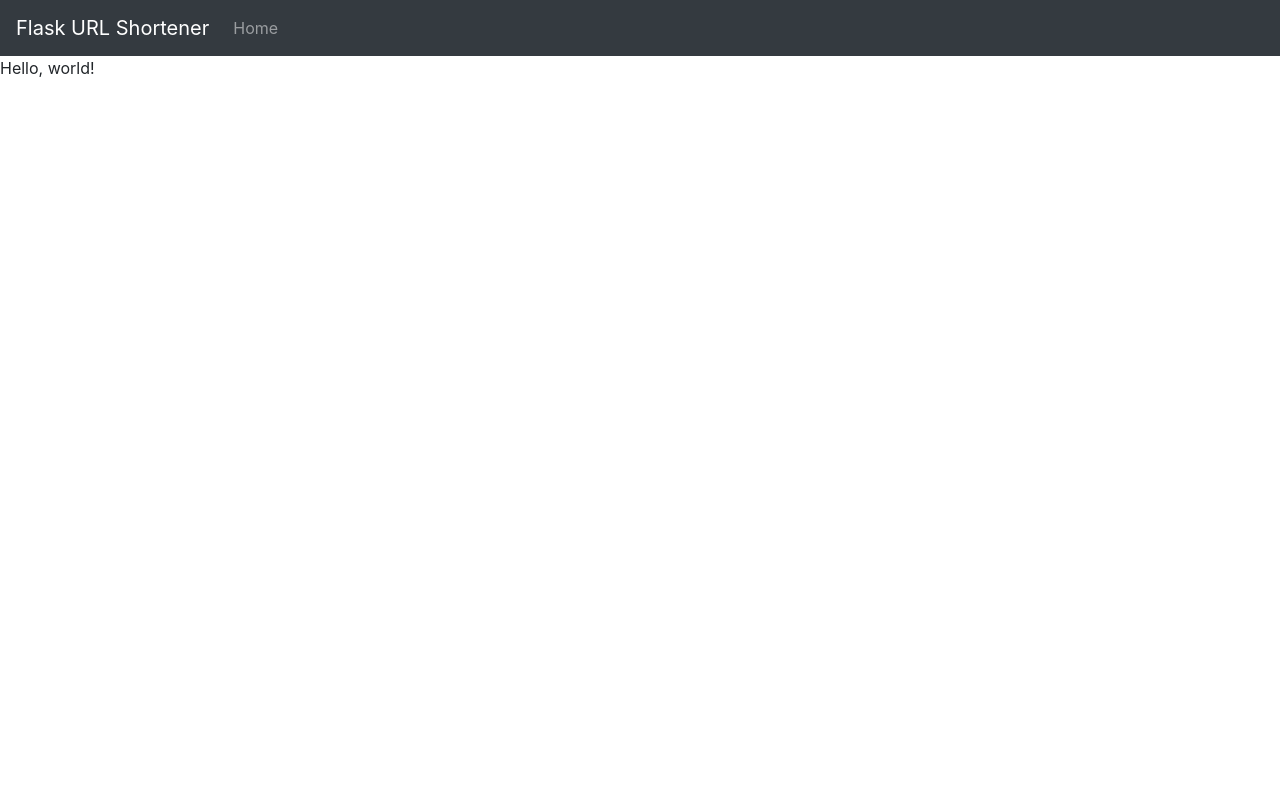
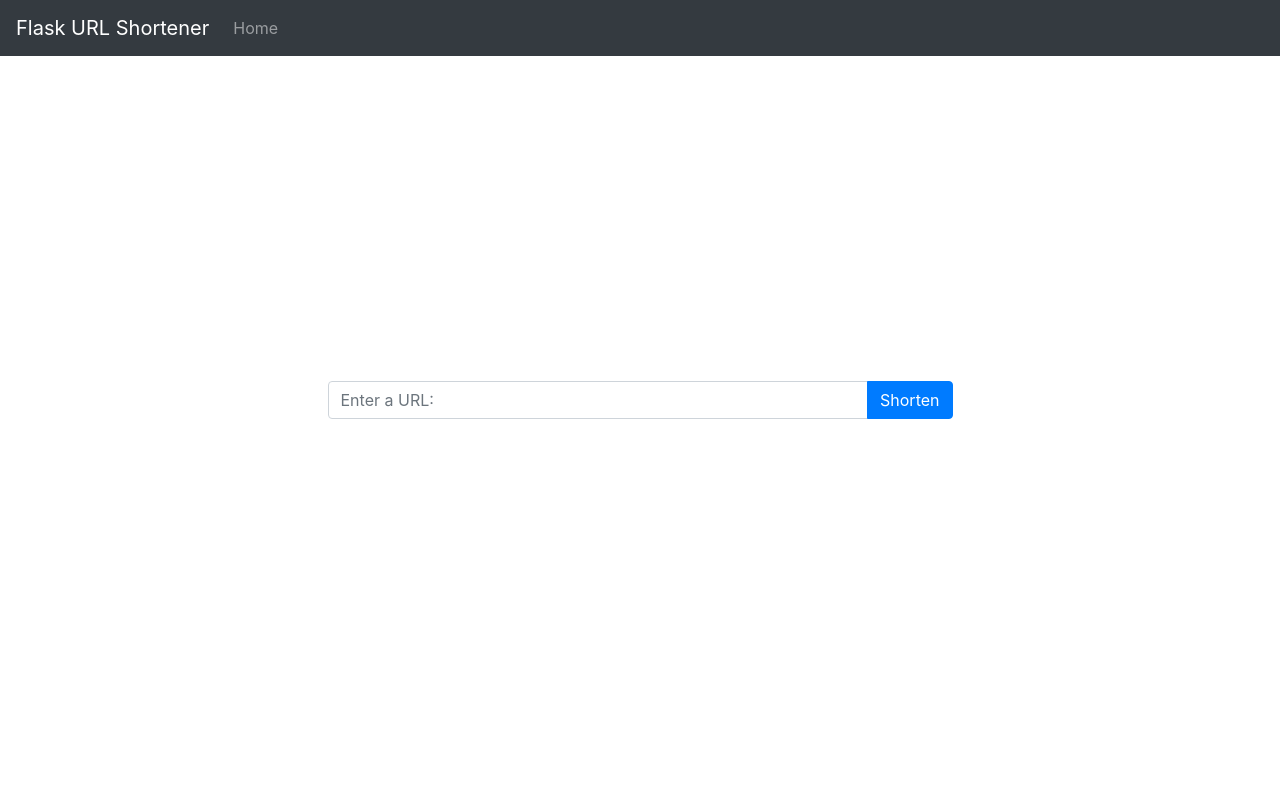
Before and after one commit to jlillis/flask-url-shortener, a Flask app: page / in a window 1280 px wide. Run offline with Flask 2, Linux system fonts and the light colour scheme; some libraries are stand-ins or nearby versions.

Commit message:
Add rudimentary URL shortening functionality

```diff
--- a/app.py
+++ b/app.py
@@ -1,6 +1,44 @@
-from flask import Flask, render_template
+from flask import Flask, render_template, request, redirect
+import validators
+import hashlib
+
 app = Flask(__name__)
 
-@app.route('/')
-def hello_world():
+short_urls = {}
+
+@app.route('/', methods=("GET", "POST"))
+def index():
+    """Handle GET and POST requests to the index page."""
+    if request.method == "POST":
+        # Try reading the input URL from the POST data
+        # Flask will raise a KeyError if no URL was provided
+        try:
+            url_input = request.form["urlInput"]
+        except KeyError:
+            return render_template("index.html", error_msg="Invalid URL.")
+
+        # Attempt to validate the url
+        if not validators.url(url_input, public=True):
+            return render_template("index.html", error_msg="Invalid URL.")
+
+        print("URL input: "+url_input)
+
+        # Generate the md5 hash of the input URL
+        url_hash = hashlib.md5(url_input.encode("utf-8")).hexdigest()
+
+        # Use the first 6 characters of the MD5 digest as the shortened URL
+        short_urls[url_hash[:6]] = url_input
+
+        return render_template("index.html", error_msg=url_hash[:6])
+
+
     return render_template("index.html")
+
+@app.route("/<short_url>")
+def redirect_short_url(short_url):
+    """Redirects the short URL to the input URL."""
+    for record in short_urls.keys():
+        if record == short_url:
+            return redirect(short_urls[record])
+
+    return render_template("index.html", error_msg="Short URL not found.")
--- a/requirements.txt
+++ b/requirements.txt
@@ -1,2 +1,3 @@
 Flask
 python-dotenv
+validators
--- a/templates/base.html
+++ b/templates/base.html
@@ -11,7 +11,7 @@
         <script src="https://stackpath.bootstrapcdn.com/bootstrap/4.2.1/js/bootstrap.min.js" integrity="sha384-B0UglyR+jN6CkvvICOB2joaf5I4l3gm9GU6Hc1og6Ls7i6U/mkkaduKaBhlAXv9k" crossorigin="anonymous"></script>
     </head>
     <body>
-        <div class="container-flex min-vh-100">
+        <div class="container-flex min-vh-100 overflow-hidden">
             <nav class="navbar navbar-expand-sm bg-dark navbar-dark">
                 <a class="navbar-brand" href="/">Flask URL Shortener</a>
                 <button class="navbar-toggler" type="button" data-toggle="collapse" data-target="#main-navigation">
--- a/templates/index.html
+++ b/templates/index.html
@@ -1,4 +1,24 @@
 {% extends "base.html" %}
 {% block body %}
-Hello, world!
+<div class="row min-vh-100 fixed-top align-items-center">
+    <div class="col-6 mx-auto">
+        <form method="POST">
+            {% if error_msg %}
+            <br/>
+            <div class="alert alert-danger alert-dismissible fade show" role="alert">
+                <strong>Error: </strong>{{ error_msg }}
+                <button type="button" class="close" data-dismiss="alert" aria-label="Close">
+                    <span aria-hidden="true">&times;</span>
+                </button>
+            </div>
+            {% endif %}
+            <div class="input-group">
+                <input name="urlInput" type="url" class="form-control" placeholder="Enter a URL:">
+                <div class="input-group-append">
+                    <button type="submit" class="btn btn-primary btn">Shorten</button>
+                </div>
+            </div>
+        </form>
+    </div>
+</div>
 {% endblock %}
```
